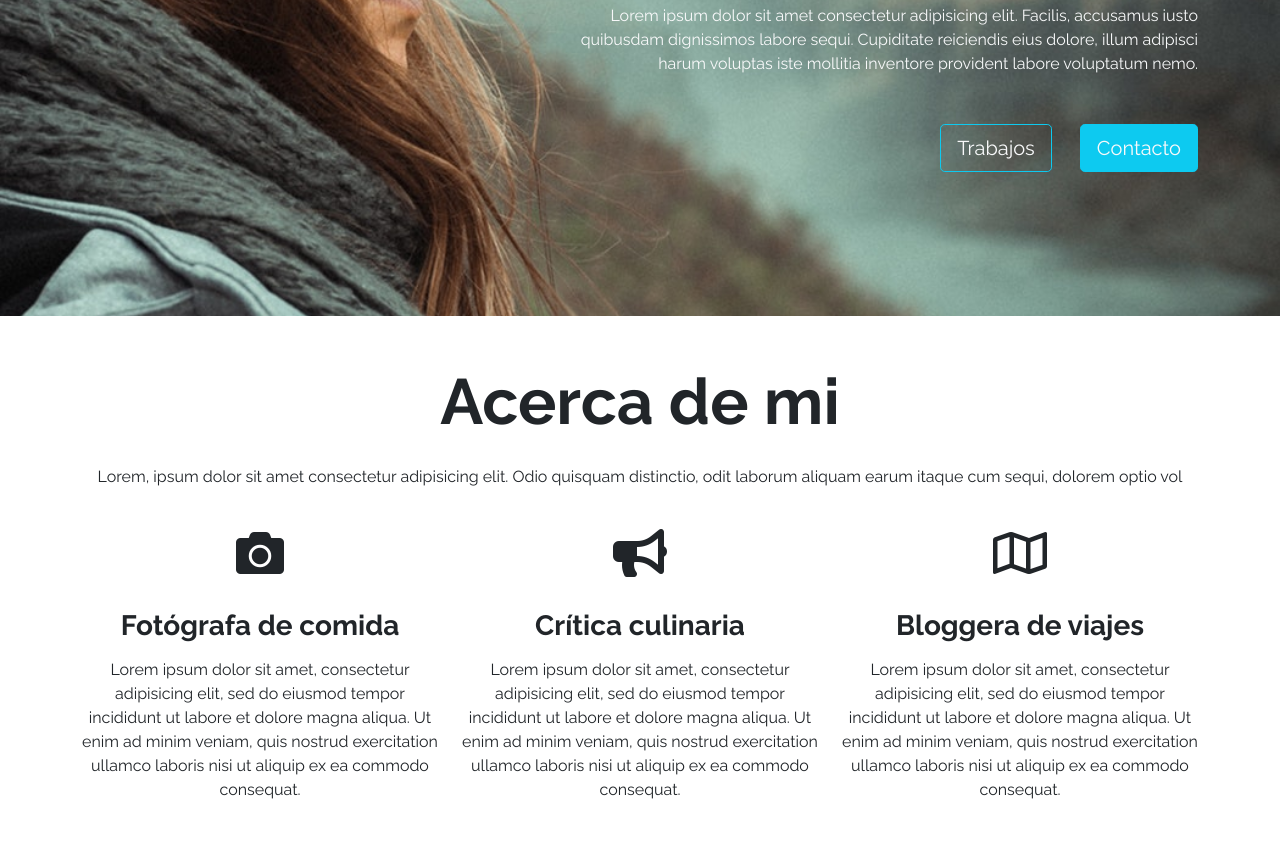
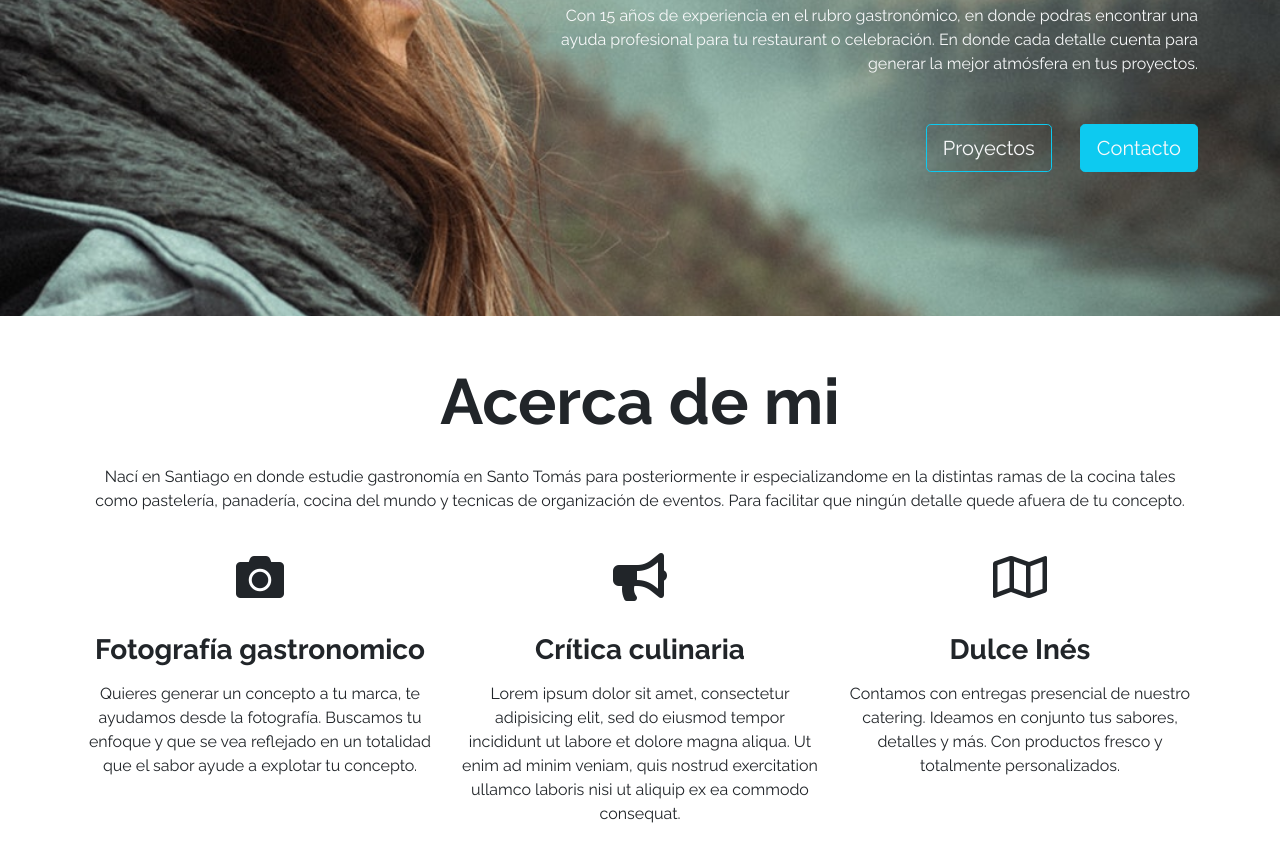
Before and after one commit to Karitow/desafio-5, a plain HTML site: page index.html in a window 1280 px wide. Shown: the part 380-1225 px from the top of the page. Drawn offline with nearby package versions, Linux system fonts and the light colour scheme.

Commit message:
cambio parrafos de main y titul

```diff
--- a/assets/css/style.css
+++ b/assets/css/style.css
@@ -2,9 +2,6 @@ body {
   font-family: "Raleway", sans-serif;
 }
 
-.nav-link {
-  color:purple;
-}
 /* Hero Section */
 
 #Hero-Section {
--- a/index.html
+++ b/index.html
@@ -10,7 +10,7 @@
     <link href="https://fonts.googleapis.com/css2?family=Raleway:wght@400;700&display=swap" rel="stylesheet">
     <link href="https://cdn.jsdelivr.net/npm/bootstrap@5.1.3/dist/css/bootstrap.min.css" rel="stylesheet"
         integrity="sha384-1BmE4kWBq78iYhFldvKuhfTAU6auU8tT94WrHftjDbrCEXSU1oBoqyl2QvZ6jIW3" crossorigin="anonymous">
-    <title>Olivia Ros</title>
+    <title>Karol Rivas</title>
     <link rel="stylesheet" href="https://cdnjs.cloudflare.com/ajax/libs/font-awesome/5.9.0/css/all.min.css"
         integrity="sha512-q3eWabyZPc1XTCmF+8/LuE1ozpg5xxn7iO89yfSOd5/oKvyqLngoNGsx8jq92Y8eXJ/IRxQbEC+FGSYxtk2oiw=="
         crossorigin="anonymous" referrerpolicy="no-referrer" />
@@ -49,15 +49,15 @@
         <div class="container">
             <div class="ms-auto col-12 col-md-7 ">
                 <h1 class="display-1 fw-bold my-5">
-                    Comidas del fin <br> del mundo
+                    Cocina <br> y pastelería
                 </h1>
                 <p class="my-5">
-                    Lorem ipsum dolor sit amet consectetur adipisicing elit. Facilis, accusamus iusto quibusdam
-                    dignissimos labore sequi. Cupiditate reiciendis eius dolore, illum adipisci harum voluptas iste
-                    mollitia inventore provident labore voluptatum nemo.
+                    Con 15 años de experiencia en el rubro gastronómico, en donde podras encontrar una ayuda profesional
+                    para tu restaurant o celebración. En donde cada detalle cuenta para generar la mejor atmósfera en
+                    tus proyectos.
                 </p>
                 <div class="mb-5 pb-5">
-                    <button class="btn btn-lg btn-outline-info text-light me-4">Trabajos</button>
+                    <button class="btn btn-lg btn-outline-info text-light me-4">Proyectos</button>
                     <button class="btn btn-lg btn-info text-light">Contacto</button>
                 </div>
             </div>
@@ -71,20 +71,19 @@
         <h2 class="display-3 fw-bold my-4">Acerca de mi</h2>
 
         <p class="my-4">
-            Lorem, ipsum dolor sit amet consectetur adipisicing elit. Odio quisquam distinctio, odit laborum aliquam
-            earum itaque cum sequi, dolorem optio vol
+            Nací en Santiago en donde estudie gastronomía en Santo Tomás para posteriormente ir especializandome en la
+            distintas ramas de la cocina tales como pastelería, panadería, cocina del mundo y tecnicas de organización
+            de eventos. Para facilitar que ningún detalle quede afuera de tu concepto.
         </p>
 
 
         <div class="row">
             <div class="col-12 col-md-4">
                 <i class="fas fa-camera fa-3x my-3"></i>
-                <h3 class="my-3 fw-bold">Fotógrafa de comida</h3>
+                <h3 class="my-3 fw-bold">Fotografía gastronomico</h3>
                 <p class="my-3">
-                    Lorem ipsum dolor sit amet, consectetur adipisicing elit, sed do
-                    eiusmod tempor incididunt ut labore et dolore magna aliqua. Ut enim
-                    ad minim veniam, quis nostrud exercitation ullamco laboris nisi ut
-                    aliquip ex ea commodo consequat.
+                    Quieres generar un concepto a tu marca, te ayudamos desde la fotografía. Buscamos tu enfoque y que
+                    se vea reflejado en un totalidad que el sabor ayude a explotar tu concepto.
                 </p>
             </div>
             <div class="col-12 col-md-4">
@@ -99,12 +98,10 @@
             </div>
             <div class="col-12 col-md-4">
                 <i class="far fa-map fa-3x my-3"></i>
-                <h3 class="my-3 fw-bold">Bloggera de viajes</h3>
+                <h3 class="my-3 fw-bold">Dulce Inés</h3>
                 <p class="my-3">
-                    Lorem ipsum dolor sit amet, consectetur adipisicing elit, sed do
-                    eiusmod tempor incididunt ut labore et dolore magna aliqua. Ut enim
-                    ad minim veniam, quis nostrud exercitation ullamco laboris nisi ut
-                    aliquip ex ea commodo consequat.
+                    Contamos con entregas presencial de nuestro catering. Ideamos en conjunto tus sabores, detalles y
+                    más. Con productos fresco y totalmente personalizados.
                 </p>
             </div>
         </div>
```
